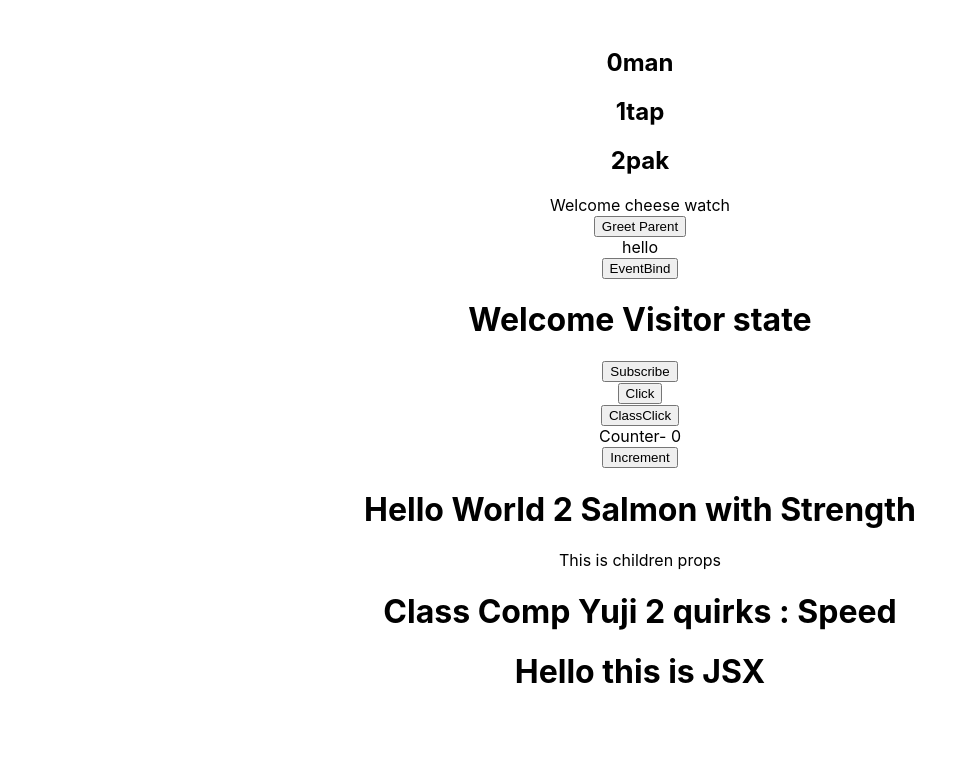
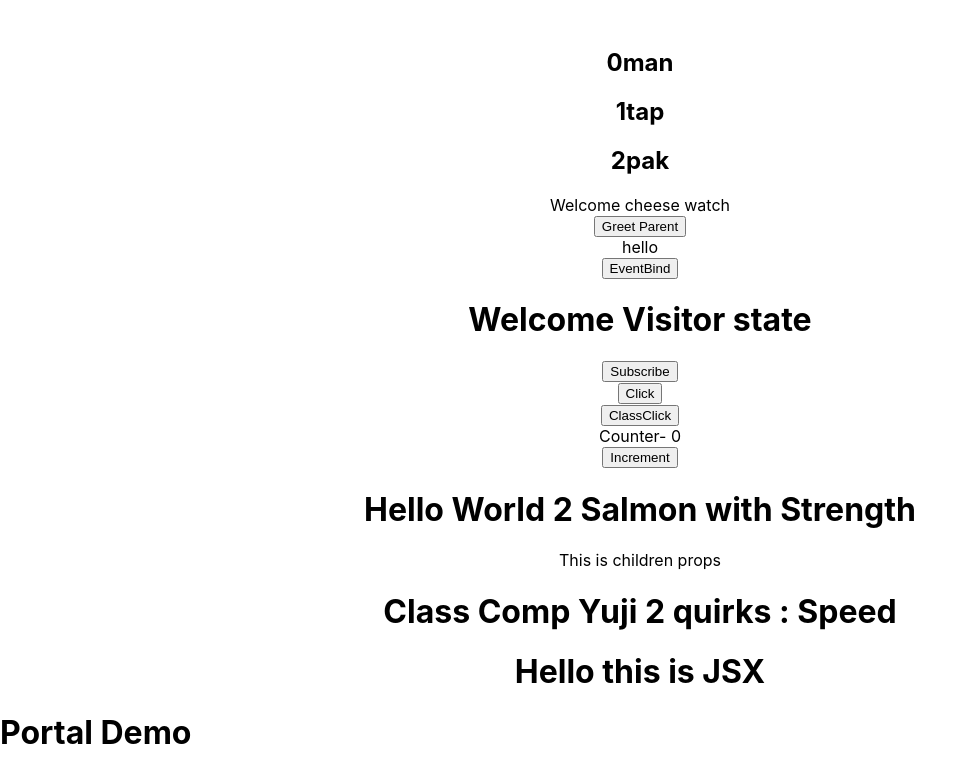
Before and after one commit to abdurrahmanmh/hello-world, a React (Create React App) app: page / in a window 1280 px wide. Shown: the part 847-1620 px from the top of the page, without its empty margins (0-975 px from the left). Before the commit the page ends 1560 px from the top, so only its background shows below. Built offline with nearby package versions, Linux system fonts and the light colour scheme.

Commit message:
react Portal (#13)

```diff
--- a/public/index.html
+++ b/public/index.html
@@ -29,6 +29,7 @@
   <body>
     <noscript>You need to enable JavaScript to run this app.</noscript>
     <div id="root"></div>
+    <div id="portal-root"></div>
     <!--
       This HTML file is a template.
       If you open it directly in the browser, you will see an empty page.
--- a/src/App.js
+++ b/src/App.js
@@ -23,18 +23,20 @@
 import RefsDemo from "./components/RefsDemo";
 import FocusInput from "./components/FocusInput";
 import FRParentInput from "./components/FRParentInput";
+import PortalDemo from "./components/PortalDemo";
 
 function App() {
   return (
     <div className="App">
-      <FRParentInput/>
+      <PortalDemo></PortalDemo>
+      <FRParentInput />
 
       {/* <FocusInput/> */}
       {/* <RefsDemo/> */}
 
-      <ParentComp/>
-      <Table/>
-      <FragmentDemo/>
+      <ParentComp />
+      <Table />
+      <FragmentDemo />
       <LifecycleA />
 
       <Form />
--- /dev/null
+++ b/src/components/PortalDemo.js
@@ -0,0 +1,12 @@
+import React from "react";
+import ReactDOM from "react-dom";
+
+function PortalDemo() {
+  return ReactDOM.createPortal(
+    //https://codesandbox.io/p/sandbox/00254q4n6p?file=%2Fsrc%2Findex.js
+    <h1>Portal Demo</h1>,
+    document.getElementById("portal-root")
+  );
+}
+
+export default PortalDemo;
```
Also changed, not shown: src/components/lutfi.js (deleted, +0 -11 lines).
